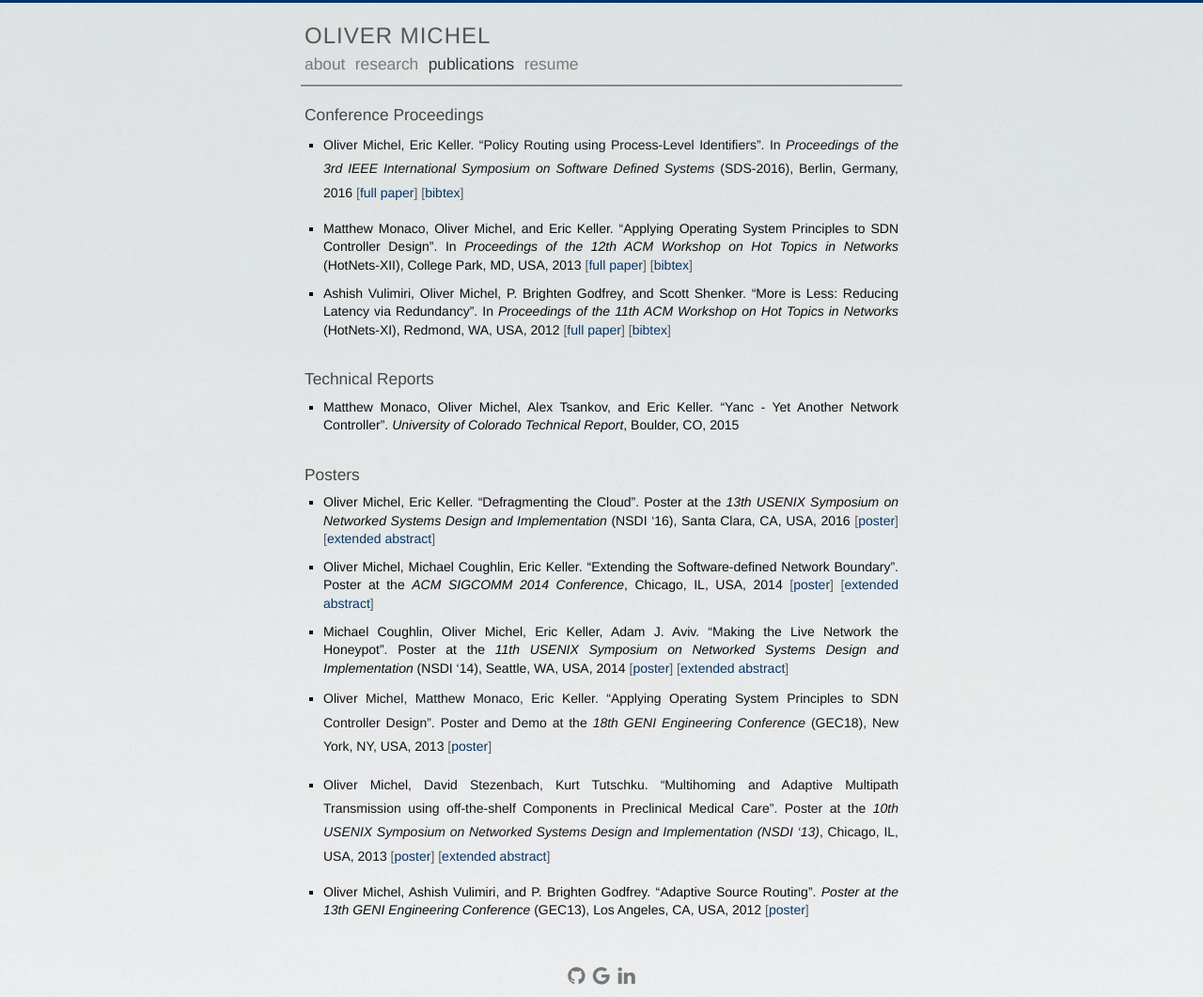
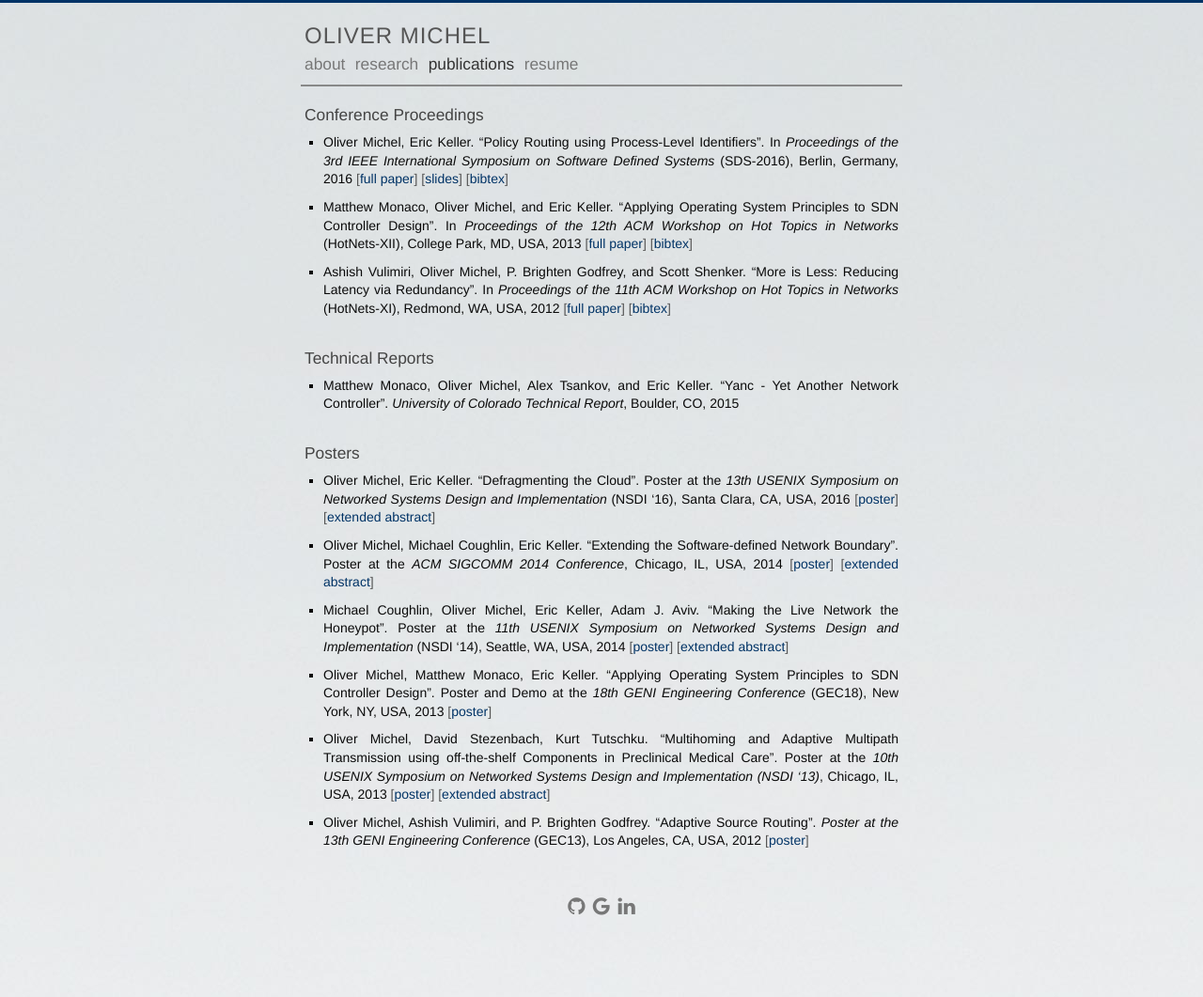
Before and after one commit to olivermichel/olivermichel.github.io, a Jekyll site: the page built from pages/publications.md, in a window 1280 px wide. Shown: the whole page at 94% size. Built offline with Jekyll 4.4.1, drawn with Linux system fonts in a browser that asks for light colours; after the commit the page ends 987 px from its top, so only the background shows below that.

Commit message:
add sds 2016 talk slides

```diff
--- a/pages/publications.md
+++ b/pages/publications.md
@@ -9,8 +9,7 @@ permalink: /publications/
 * Oliver Michel, Eric Keller. "**Policy Routing using Process-Level Identifiers**".
 	In *Proceedings of the 3rd IEEE International Symposium on Software Defined Systems*
 	(SDS-2016), Berlin, Germany, 2016 [full paper](../doc/prpl-sds16.pdf)
-	[bibtex](../prpl-sds16.bib)
-
+	[slides](../doc/prpl-sds16-slides.pdf) [bibtex](../doc/prpl-sds16.bib)
 * Matthew Monaco, Oliver Michel, and Eric Keller. "**Applying Operating System
 	Principles to SDN Controller Design**". In *Proceedings of the 12th ACM
 	Workshop on Hot Topics in Networks* (HotNets-XII), College Park, MD, USA,
@@ -44,13 +43,11 @@ permalink: /publications/
 * Oliver Michel, Matthew Monaco, Eric Keller. "**Applying Operating System Principles to SDN Controller Design**".
 	Poster and Demo at the *18th GENI Engineering Conference* (GEC18), New York,
 	NY, USA, 2013 [poster](../doc/yanc-poster.pdf)
-
 * Oliver Michel, David Stezenbach, Kurt Tutschku. "**Multihoming and Adaptive
 	Multipath Transmission using off-the-shelf Components in Preclinical Medical
 	Care**". Poster at the *10th USENIX Symposium on Networked Systems Design and
 	Implementation (NSDI '13)*, Chicago, IL, USA, 2013 [poster](../doc/nsdi13-poster.pdf)
 	[extended abstract](../doc/nsdi13-proposal.pdf)
-
 * Oliver Michel, Ashish Vulimiri, and P. Brighten Godfrey. "**Adaptive Source
 	Routing**". *Poster at the 13th GENI Engineering Conference* (GEC13), Los
 	Angeles, CA, USA, 2012 [poster](../doc/gec13-poster.pdf)
```
Also changed, not shown: 1 other file.
